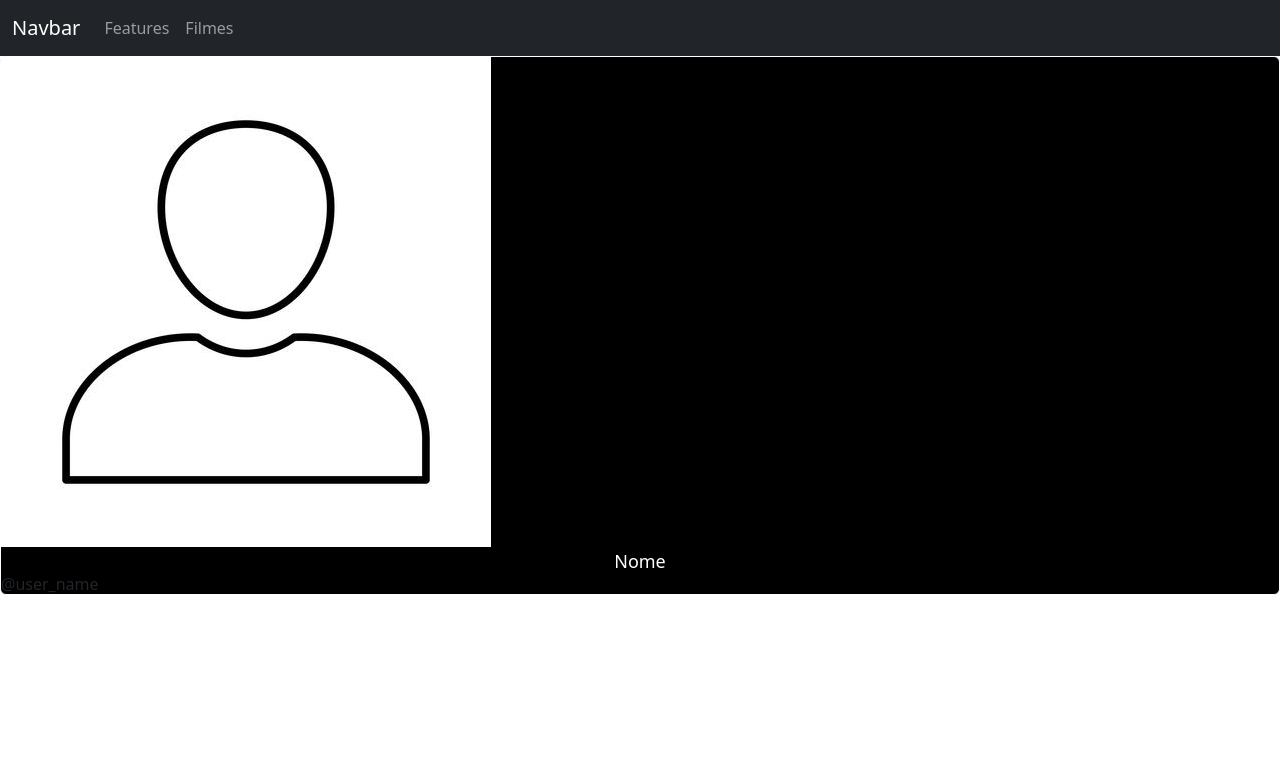
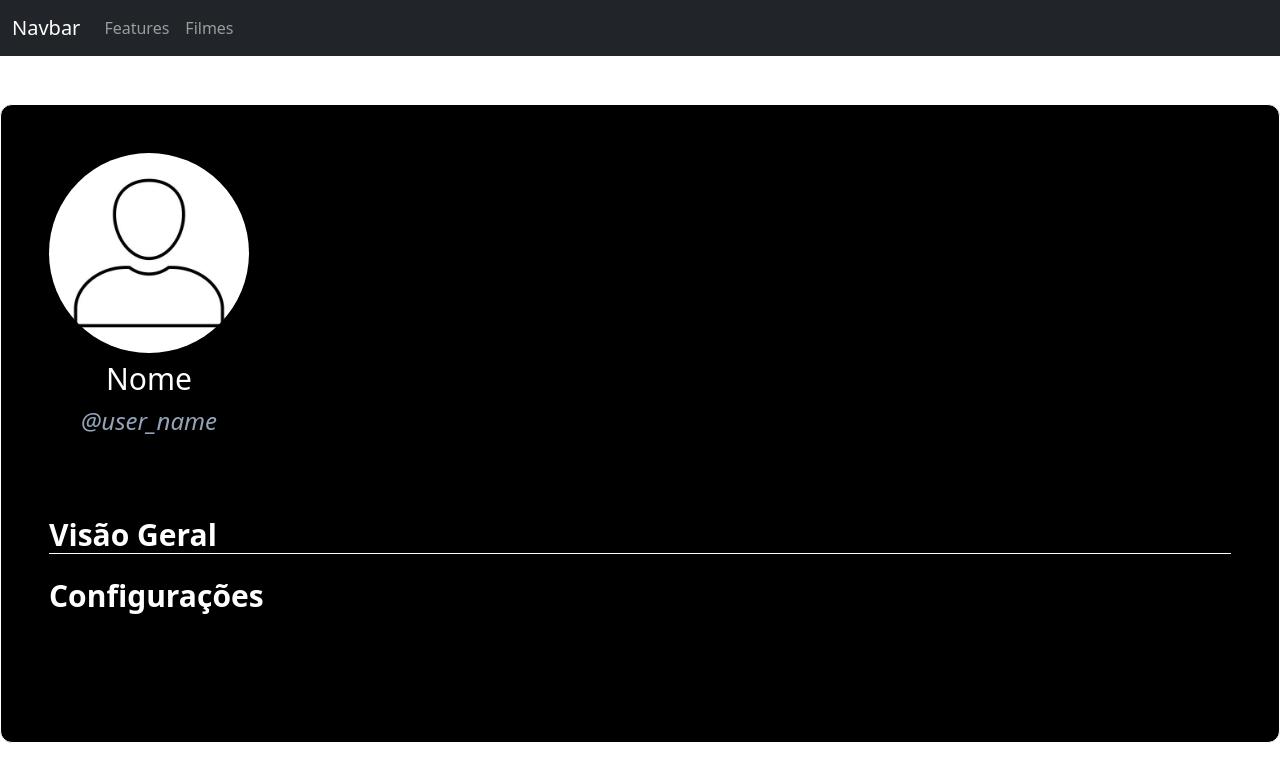
Before and after one commit to giovana-mori/Orbyt, a React (Create React App) app: page /perfil in a window 1280 px wide. Shown: the top 782 px of the page. Built offline with nearby package versions, Linux system fonts and the light colour scheme.

Commit message:
Criaçao de componente (Avatar,Card e MenuPerfil)

```diff
--- a/src/components/avatar.jsx
+++ b/src/components/avatar.jsx
@@ -1,11 +1,11 @@
-import React from 'react';
+import React from "react";
 
 function Avatar() {
   return (
-    <div>
-      <img src="img/avatar.jpg" alt="" />
-      <h2 className="text-center text-lg text-white">Nome</h2>
-      <h2>@user_name</h2>
+    <div className="w-[200px] flex flex-col gap-2">
+      <img src="img/avatar.jpg" alt="" className="w-full rounded-full" />
+      <h2 className="text-center text-3xl text-white font-normal">Nome</h2>
+      <h2 className="text-slate-400 text-2xl font-normal text-center italic">@user_name</h2>
     </div>
   );
 }
--- a/src/components/containercard.jsx
+++ b/src/components/containercard.jsx
@@ -2,7 +2,7 @@ import React from "react";
 
 function ContainerCard({ children }) {
   return (
-    <div className="bg-black rounded-md border border-white max-w-[1400px]">{children}</div>
+    <div className="bg-black rounded-xl border border-white max-w-[1400px] mx-auto bg-opacity-65 mt-5 p-5">{children}</div>
   );
 }
 
--- /dev/null
+++ b/src/components/menuperfil.jsx
@@ -0,0 +1,18 @@
+import React from "react";
+
+function MenuPerfil() {
+  return (
+    <div className="flex flex-col my-20">
+      <ul className="flex flex-col gap-4">
+        <li className="w-full">
+          <a className="text-left text-white font-bold text-3xl border-b border-white w-full block" href="/perfil">Visão Geral</a>
+        </li>
+        <li>
+          <a className="text-left text-white font-bold text-3xl border-white w-full block" href="/perfil">Configurações</a>
+        </li>
+      </ul>
+    </div>
+  );
+}
+
+export default MenuPerfil;
--- a/src/pages/perfil.jsx
+++ b/src/pages/perfil.jsx
@@ -1,12 +1,14 @@
-import React from 'react';
+import React from "react";
 import Avatar from "../components/avatar";
 import ContainerCard from "../components/containercard";
+import MenuPerfil from "../components/menuperfil";
 
 function Perfil() {
   return (
     <div>
       <ContainerCard>
         <Avatar />
+        <MenuPerfil />
       </ContainerCard>
     </div>
   );
```
Also changed, not shown: src/output.css.
